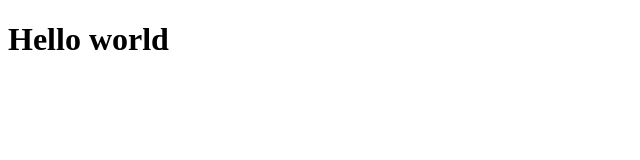
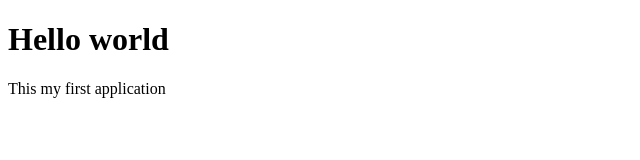
Before and after one commit to BODMAS1203/my-new-app, a plain HTML site: page index.html in a window 1280 px wide. Shown: the whole page, without its empty margins (0-640 px from the left). Drawn offline with Linux system fonts and the light colour scheme.

Commit message:
I adding new message

```diff
--- a/index.html
+++ b/index.html
@@ -7,5 +7,6 @@
   </head>
   <body>
     <h1>Hello world</h1>
+    <p>This my first application</p>
   </body>
 </html>
```
